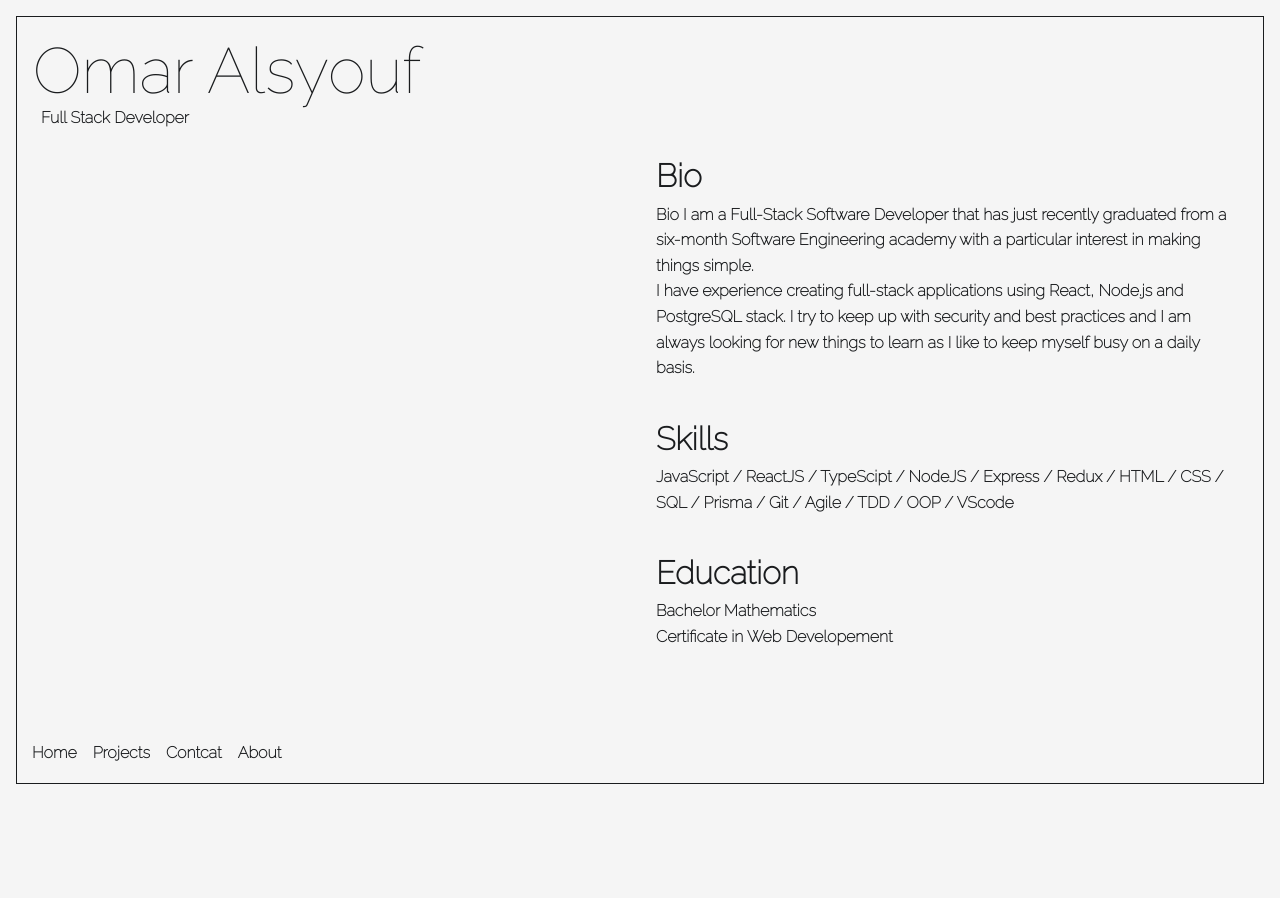
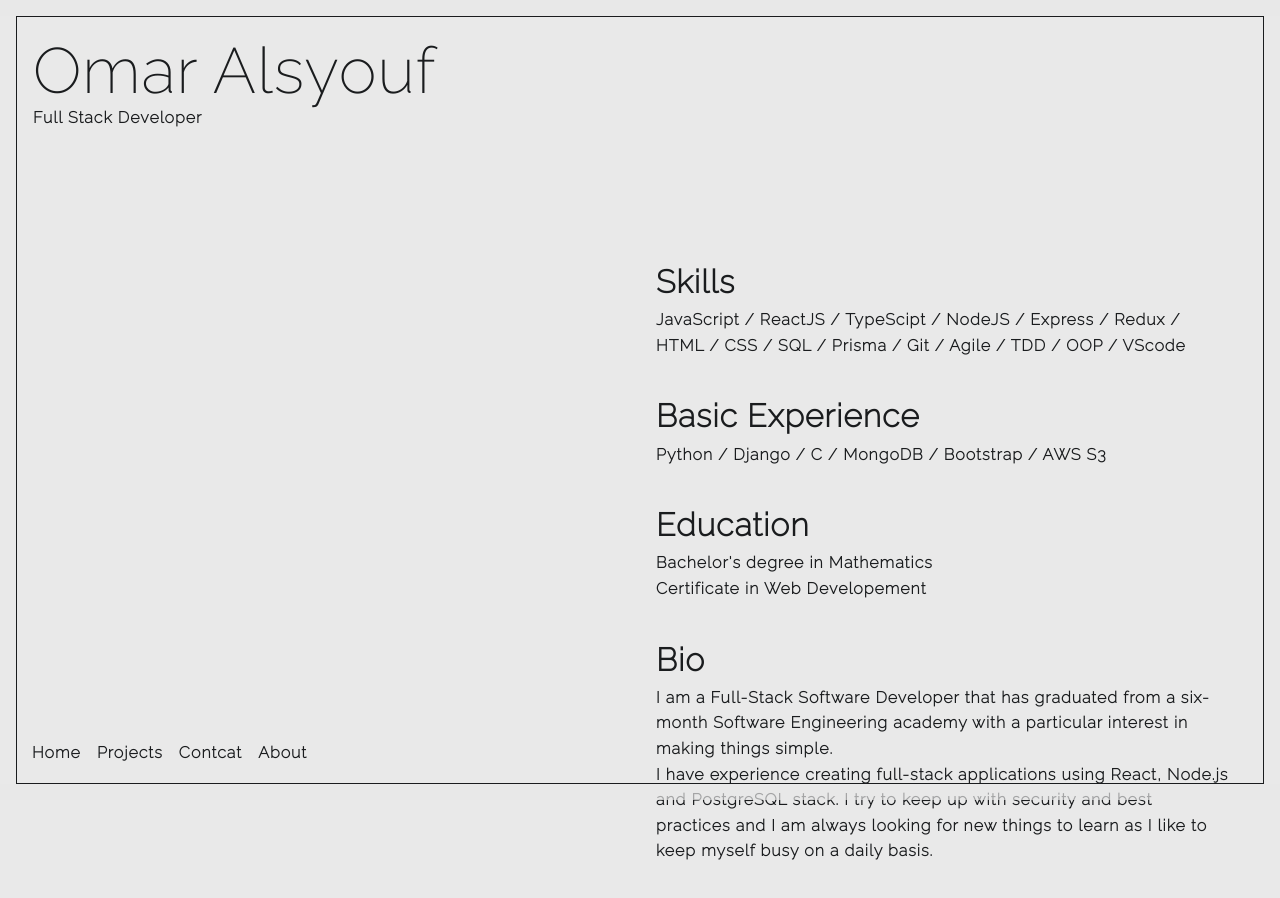
Before and after one commit to alsyoufomar/portfolio, a React (Create React App) app: page /about in a window 1280 px wide. Shown: the top 898 px of the page. Before the commit the page ends 800 px from the top, so only its background shows below. Built offline with nearby package versions, Linux system fonts and the light colour scheme.

Commit message:
add fade in-out when navigate

```diff
--- a/package.json
+++ b/package.json
@@ -10,6 +10,7 @@
     "@types/node": "^16.18.3",
     "@types/react": "^18.0.24",
     "@types/react-dom": "^18.0.8",
+    "framer-motion": "^7.6.4",
     "react": "^18.2.0",
     "react-dom": "^18.2.0",
     "react-router-dom": "^6.4.2",
--- a/public/index.html
+++ b/public/index.html
@@ -16,7 +16,7 @@
     -->
     <link rel="manifest" href="%PUBLIC_URL%/manifest.json" />
     <link
-      href="https://fonts.googleapis.com/css2?family=Raleway:wght@100&display=swap"
+      href="https://fonts.googleapis.com/css2?family=Raleway:wght@200&display=swap"
       rel="stylesheet"
     />
     <!--
--- a/src/App.css
+++ b/src/App.css
@@ -16,7 +16,7 @@
   --fs-body: 1rem;
   --fs-details: 1rem;
 
-  --clr-light: #f5f5f5;
+  --clr-light: #e9e9e9;
   --clr-dark: #1a1c1e;
   --clr-dark-2: #2d2f34;
   --clr-accent: #68d000;
@@ -30,7 +30,7 @@
 
 .darkmode {
   --clr-dark: #1a1c1e;
-  --clr-light: #f5f5f5;
+  --clr-light: #e9e9e9;
   --clr-accent: #68d000;
   --clr-shadow: #68d00092;
 
@@ -64,9 +64,11 @@ a:hover {
 h1,
 h2,
 h3,
-p {
+p,
+a {
   margin: 0;
   padding: 0;
+  letter-spacing: 1px;
 }
 
 body {
@@ -106,5 +108,24 @@ body::-webkit-scrollbar {
 .frame p {
   font-size: var(--fs-details);
   font-weight: var(--fw-bold);
-  padding: 0 0.5rem;
 }
+
+.fake-bottom {
+  position: fixed;
+  left: 0;
+  right: 0;
+  bottom: 0;
+  height: 1rem;
+
+  background-color: #e9e9e9aa;
+}
+
+.fake-top {
+  position: fixed;
+  left: 0;
+  right: 0;
+  top: 0;
+  height: 1rem;
+
+  background-color: #e9e9e9aa;
+}
--- a/src/App.tsx
+++ b/src/App.tsx
@@ -1,12 +1,14 @@
 import './App.css'
-import { Route, Routes } from 'react-router-dom'
+import { Route, Routes, useLocation } from 'react-router-dom'
 import { Nav } from './components/nav'
 import { Home } from './components/home'
 import { About } from './components/about'
 import { Contact } from './components/contact'
 import { Projects } from './components/projects'
+import { AnimatePresence } from 'framer-motion'
 
 function App() {
+  const location = useLocation()
   return (
     <div className='App'>
       <div className='profile'>
@@ -15,13 +17,17 @@ function App() {
           <p>Full Stack Developer</p>
         </div>
       </div>
+      <div className='fake-top'></div>
+      <div className='fake-bottom'></div>
       <Nav />
-      <Routes>
-        <Route path='/' element={<Home />} />
-        <Route path='/projects' element={<Projects />} />
-        <Route path='/contact' element={<Contact />} />
-        <Route path='/about' element={<About />} />
-      </Routes>
+      <AnimatePresence>
+        <Routes location={location} key={location.pathname}>
+          <Route path='/projects' element={<Projects />} />
+          <Route path='/contact' element={<Contact />} />
+          <Route path='/about' element={<About />} />
+          <Route path='/' element={<Home />} />
+        </Routes>
+      </AnimatePresence>
     </div>
   )
 }
--- a/src/components/about.tsx
+++ b/src/components/about.tsx
@@ -1,20 +1,14 @@
 import '../styles/about.css'
+import { motion } from 'framer-motion'
+
 export const About = () => {
   return (
-    <div className='about'>
+    <motion.div
+      initial={{ opacity: 0 }}
+      animate={{ opacity: 1, transition: { duration: 1 } }}
+      exit={{ opacity: 0, transition: { duration: 0.4 } }}
+      className='about'>
       <div className='about__info'>
-        <div>
-          <h2>Bio</h2>
-          <p>
-            Bio I am a Full-Stack Software Developer that has just recently
-            graduated from a six-month Software Engineering academy with a
-            particular interest in making things simple.
-            <br />I have experience creating full-stack applications using
-            React, Node.js and PostgreSQL stack. I try to keep up with security
-            and best practices and I am always looking for new things to learn
-            as I like to keep myself busy on a daily basis.
-          </p>
-        </div>
         <div>
           <h2>Skills</h2>
           <p>
@@ -23,14 +17,30 @@ export const About = () => {
           </p>
         </div>
         <div>
+          <h2>Basic Experience</h2>
+          <p>Python / Django / C / MongoDB / Bootstrap / AWS S3</p>
+        </div>
+        <div>
           <h2>Education</h2>
           <p>
-            Bachelor Mathematics
+            Bachelor's degree in Mathematics
             <br />
             Certificate in Web Developement
           </p>
         </div>
+        <div>
+          <h2>Bio</h2>
+          <p>
+            I am a Full-Stack Software Developer that has graduated from a
+            six-month Software Engineering academy with a particular interest in
+            making things simple.
+            <br />I have experience creating full-stack applications using
+            React, Node.js and PostgreSQL stack. I try to keep up with security
+            and best practices and I am always looking for new things to learn
+            as I like to keep myself busy on a daily basis.
+          </p>
+        </div>
       </div>
-    </div>
+    </motion.div>
   )
 }
--- a/src/components/contact.tsx
+++ b/src/components/contact.tsx
@@ -1,8 +1,13 @@
 import '../styles/contact.css'
+import { motion } from 'framer-motion'
 
 export const Contact = () => {
   return (
-    <div className='contact'>
+    <motion.div
+      initial={{ opacity: 0 }}
+      animate={{ opacity: 1, transition: { duration: 1 } }}
+      exit={{ opacity: 0, transition: { duration: 0.4 } }}
+      className='contact'>
       <a
         href='https://www.linkedin.com/in/omar-alsyouf-0a478822b/'
         target='_blank'
@@ -26,6 +31,6 @@ export const Contact = () => {
       <a href='mailto:omaralsoyouf@gmail.com' className='email'>
         | Email
       </a>
-    </div>
+    </motion.div>
   )
 }
--- a/src/components/home.tsx
+++ b/src/components/home.tsx
@@ -1,8 +1,13 @@
 import '../styles/home.css'
+import { motion } from 'framer-motion'
 
 export const Home = () => {
   return (
-    <div className='home'>
+    <motion.div
+      initial={{ opacity: 0 }}
+      animate={{ opacity: 1, transition: { duration: 1 } }}
+      exit={{ opacity: 0, transition: { duration: 0.4 } }}
+      className='home'>
       <p>
         Born in Amman <br />
         Living in London
@@ -15,6 +20,6 @@ export const Home = () => {
         <br />
         Now available for you.
       </p>
-    </div>
+    </motion.div>
   )
 }
--- a/src/components/projects.tsx
+++ b/src/components/projects.tsx
@@ -1,8 +1,13 @@
 import '../styles/projects.css'
+import { motion } from 'framer-motion'
 
 export const Projects = () => {
   return (
-    <div className='projects'>
+    <motion.div
+      initial={{ opacity: 0 }}
+      animate={{ opacity: 1, transition: { duration: 1 } }}
+      exit={{ opacity: 0, transition: { duration: 0.4 } }}
+      className='projects'>
       <div className='project'>
         <a
           target='_blank'
@@ -51,6 +56,6 @@ export const Projects = () => {
           <p>JavaScript / HTML / CSS</p>
         </a>
       </div>
-    </div>
+    </motion.div>
   )
 }
--- a/src/styles/about.css
+++ b/src/styles/about.css
@@ -3,6 +3,7 @@
   display: flex;
   justify-content: flex-end;
   padding: 4rem;
+  padding-top: 15rem;
 }
 
 .about__info {
@@ -10,8 +11,6 @@
 
   display: flex;
   flex-direction: column;
-  justify-content: center;
-  align-items: flex-start;
 }
 
 .about__info div {
--- a/src/styles/projects.css
+++ b/src/styles/projects.css
@@ -4,7 +4,7 @@
 
   display: flex;
   flex-direction: column;
-  justify-content: center;
+  justify-content: flex-end;
   align-items: flex-end;
 }
 
```
Also changed, not shown: 1 other file (tests, documents, lock files or other folders).
